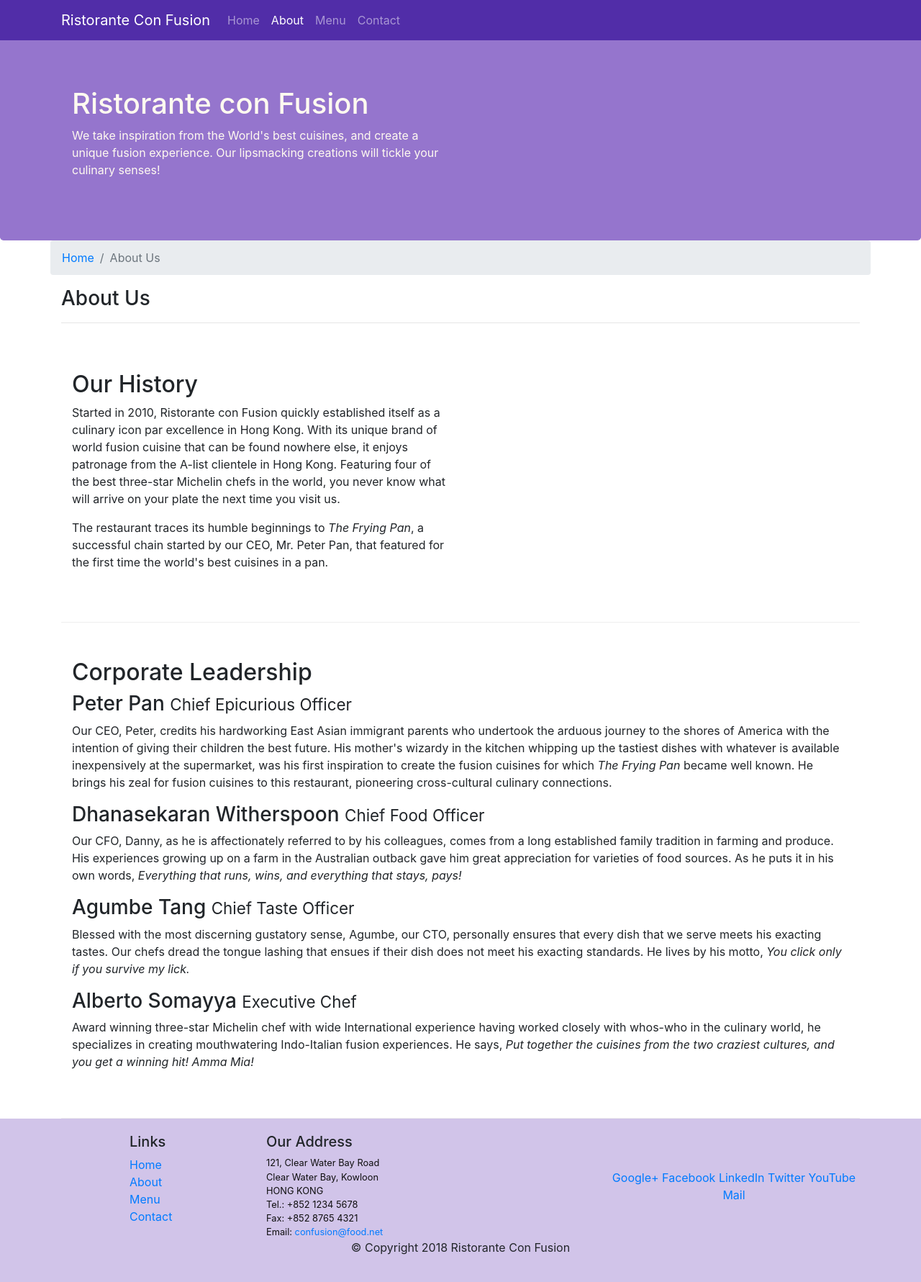
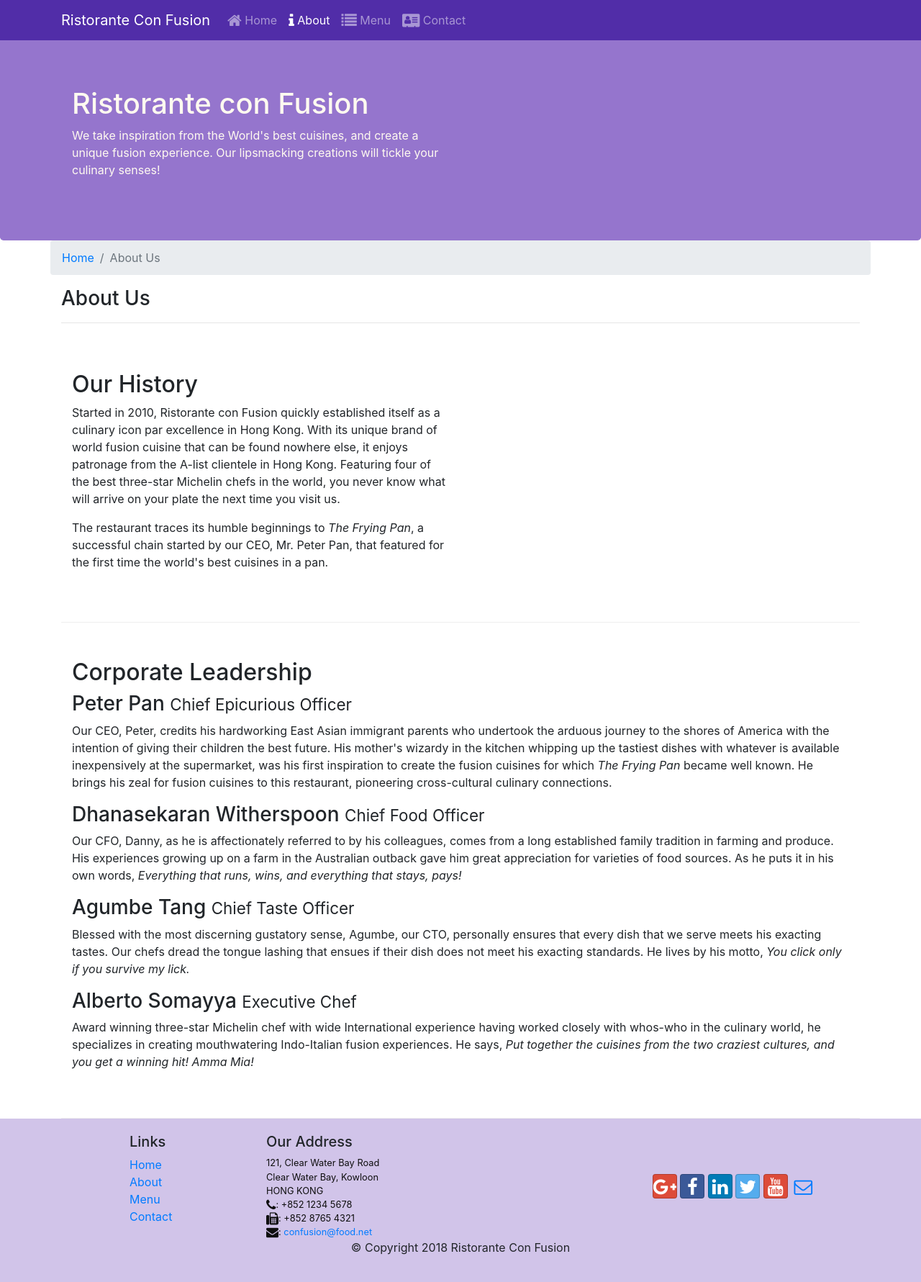
Before and after one commit to stevenpalma123/conFusion, a website: page aboutus.html in a window 1280 px wide. Shown: the whole page at 72% size. Drawn offline with nearby package versions, Linux system fonts and the light colour scheme.

Commit message:
Added Icon Fonts

```diff
--- a/aboutus.html
+++ b/aboutus.html
@@ -9,6 +9,10 @@
         <meta name="viewport" content="width=device-width, initial-scale=1, shrink-to-fit=no">
         <!-- Bootstrap CSS -->
         <link rel="stylesheet" href="node_modules/bootstrap/dist/css/bootstrap.min.css">
+
+         <!-- Font Awesome-->
+        <link rel="stylesheet" href="node_modules/font-awesome/css/font-awesome.min.css">
+        <link rel="stylesheet" href="node_modules/bootstrap-social/bootstrap-social.css">
 
         <link href="css/styles.css" rel="stylesheet">
 
@@ -26,17 +30,17 @@
                 <a class="navbar-brand" href="./index.html">Ristorante Con Fusion</a>
                 <div class="collapse navbar-collapse" id="Navbar">
                     <ul class="navbar-nav mr-auto">
-                        <li class="nav-item">
-                            <a class="nav-link" href="./index.html">Home</a>
+                        <li class="nav-item"><a class="nav-link" href="./index.html">
+                            <span class="fa fa-home fa-lg"></span> Home</a>
                         </li>
-                        <li class="nav-item active">
-                            <a class="nav-link" href="#">About</a>
+                        <li class="nav-item active"><a class="nav-link" href="#">
+                            <span class="fa fa-info fa-lg"></span> About</a>
                         </li>
-                        <li class="nav-item">
-                            <a class="nav-link" href="#">Menu</a>
+                        <li class="nav-item"><a class="nav-link" href="#">
+                            <span class="fa fa-list fa-lg"></span> Menu</a>
                         </li>
-                        <li class="nav-item">
-                            <a class="nav-link" href="#">Contact</a>
+                        <li class="nav-item"><a class="nav-link" href="#">
+                            <span class="fa fa-address-card fa-lg"></span> Contact</a>
                         </li>
                     </ul>
                 </div>
@@ -110,22 +114,34 @@
                     <div class="col-7 col-sm-5">
                         <h5>Our Address</h5>
                         <address>
-                        121, Clear Water Bay Road<br>
-                        Clear Water Bay, Kowloon<br>
-                        HONG KONG<br>
-                        Tel.: +852 1234 5678<br>
-                        Fax: +852 8765 4321<br>
-                        Email: <a href="mailto:confusion@food.net">confusion@food.net</a>
-                    </address>
+                            121, Clear Water Bay Road<br>
+                            Clear Water Bay, Kowloon<br>
+                            HONG KONG<br>
+                            <i class="fa fa-phone fa-lg"></i>: +852 1234 5678<br>
+                            <i class="fa fa-fax fa-lg"></i>: +852 8765 4321<br>
+                            <i class="fa fa-envelope fa-lg"></i>: <a href="mailto:confusion@food.net">confusion@food.net</a>
+                        </address>
                     </div>
                     <div class="col-12 col-sm-4 align-self-center">
                         <div class="text-center">
-                            <a href="http://google.com/+">Google+</a>
-                            <a href="http://www.facebook.com/profile.php?id=">Facebook</a>
-                            <a href="http://www.linkedin.com/in/">LinkedIn</a>
-                            <a href="http://twitter.com/">Twitter</a>
-                            <a href="http://youtube.com/">YouTube</a>
-                            <a href="mailto:">Mail</a>
+                            <a class="btn btn-social-icon btn-google" href="http://google.com/+">
+                                <i class="fa fa-google-plus"></i>
+                            </a>
+                            <a class="btn btn-social-icon btn-facebook" href="http://www.facebook.com/profile.php?id=">
+                                <i class="fa fa-facebook"></i>
+                            </a>
+                            <a class="btn btn-social-icon btn-linkedin" href="http://www.linkedin.com/in/">
+                                <i class="fa fa-linkedin"></i>
+                            </a>
+                            <a class="btn btn-social-icon btn-twitter" href="http://twitter.com/">
+                                <i class="fa fa-twitter"></i>
+                            </a>
+                            <a class="btn btn-social-icon btn-google" href="http://youtube.com/">
+                                <i class="fa fa-youtube"></i>
+                            </a>
+                            <a class="btn btn-social-icon" href="mailto:">
+                                <i class="fa fa-envelope-o"></i>
+                            </a>
                         </div>
                     </div>
             </div>
--- a/package.json
+++ b/package.json
@@ -15,6 +15,8 @@
   },
   "dependencies": {
     "bootstrap": "^4.0.0",
+    "bootstrap-social": "^5.1.1",
+    "font-awesome": "^4.7.0",
     "jquery": "^3.3.1",
     "popper.js": "^1.12.9"
   }
```
Also changed, not shown: index.html (+30 -13 lines), 1 other file.
